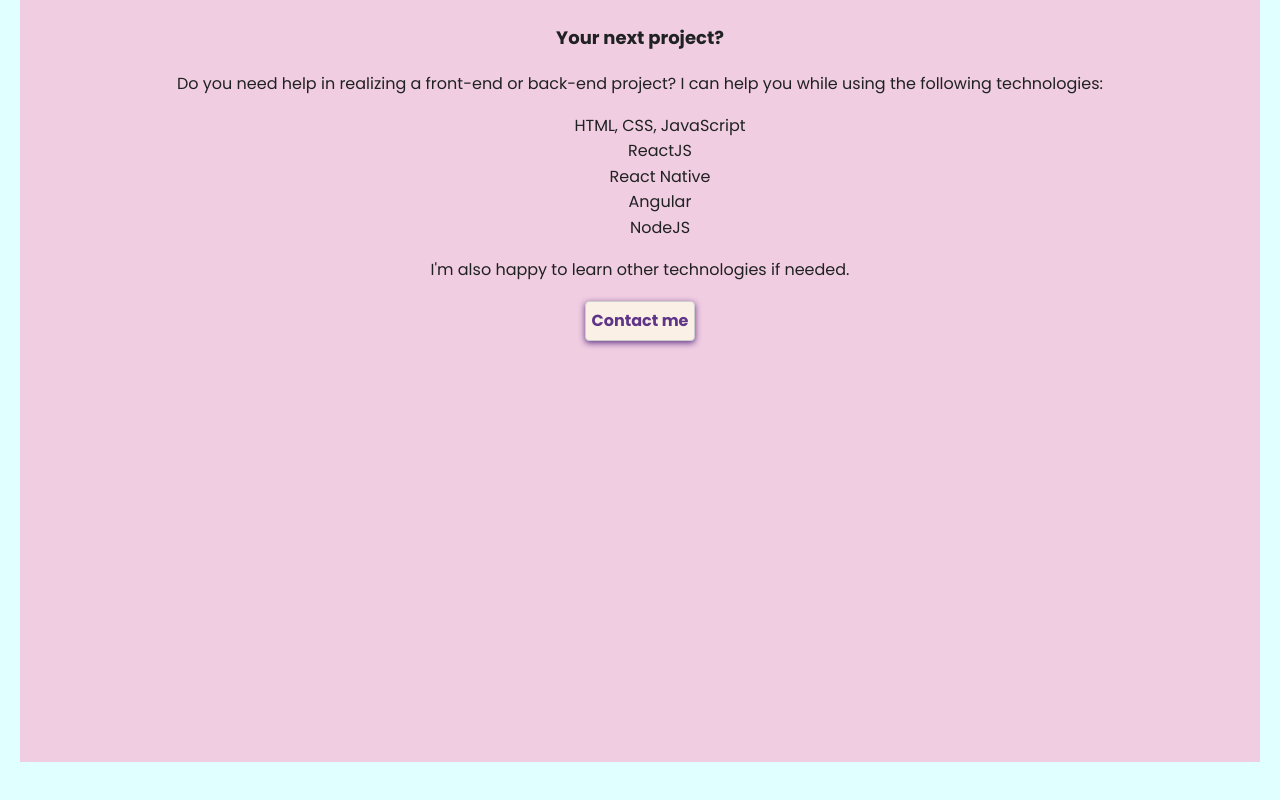
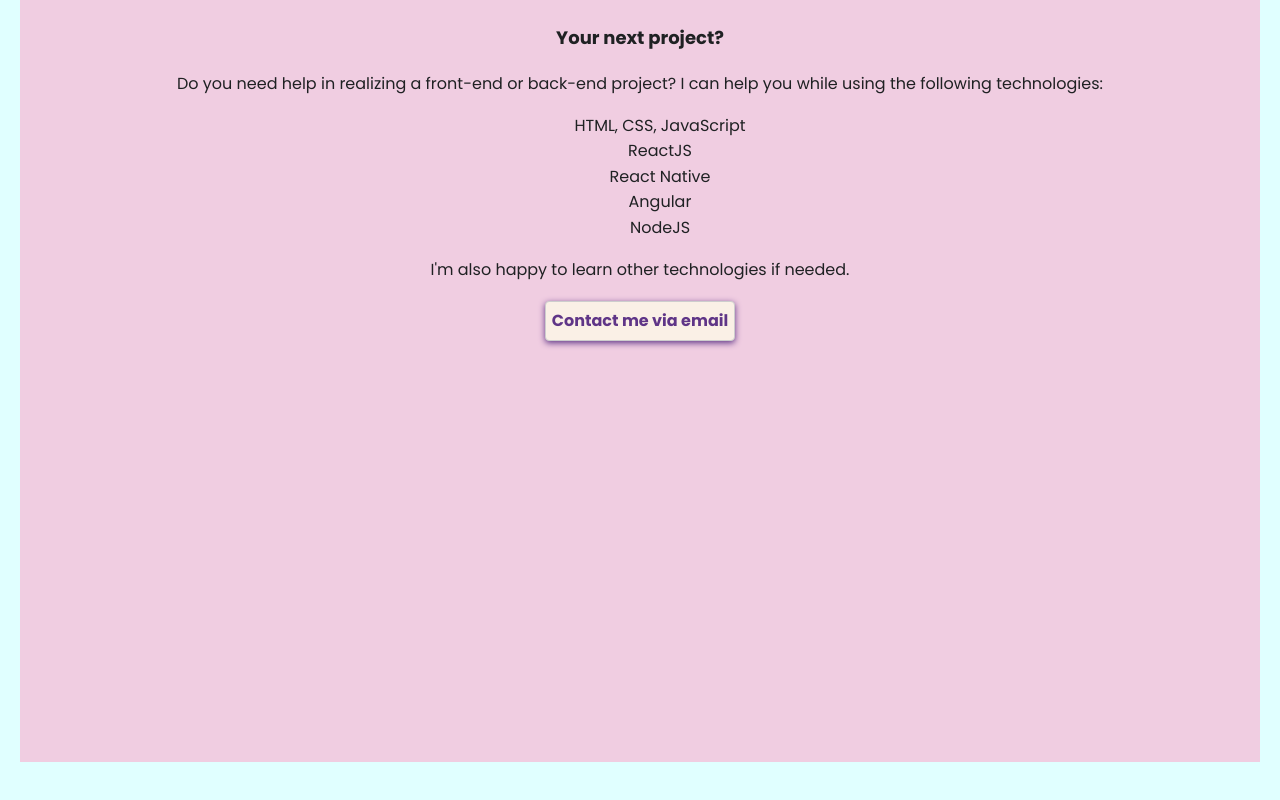
Before and after one commit to Kittekat14/portfolio-website, a website: page work.html in a window 1280 px wide. Shown: the part 1833-2633 px from the top of the page. Drawn offline with nearby package versions, Linux system fonts and the light colour scheme.

Commit message:
different text in contact button

```diff
--- a/work.html
+++ b/work.html
@@ -239,7 +239,7 @@
             </ul>
             <p>I'm also happy to learn other technologies if needed.</p>
             <a class="project-link" href="mailto:katihofstetter@gmail.com"
-              >Contact me</a
+              >Contact me via email</a
             >
           </div>
         </div>
```
